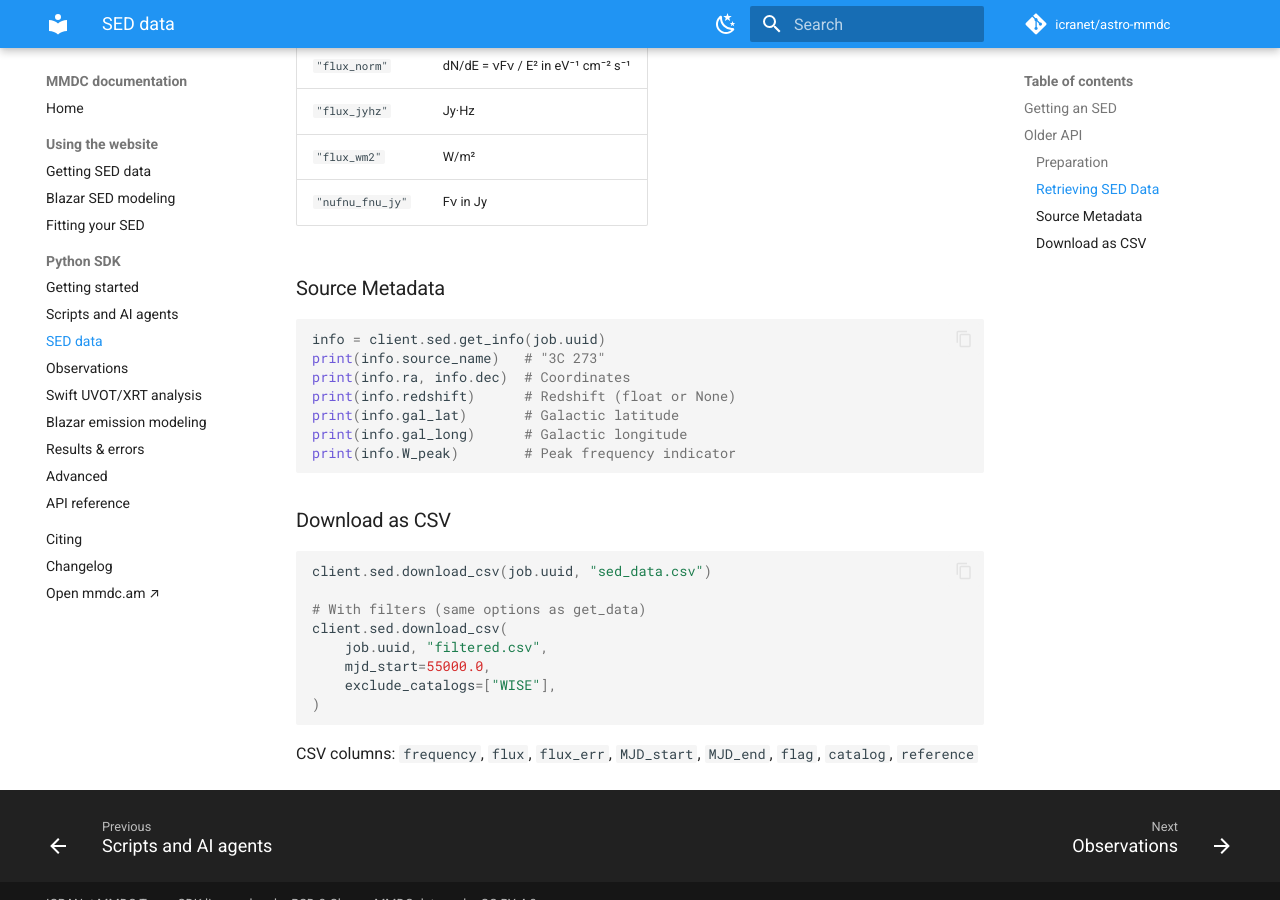
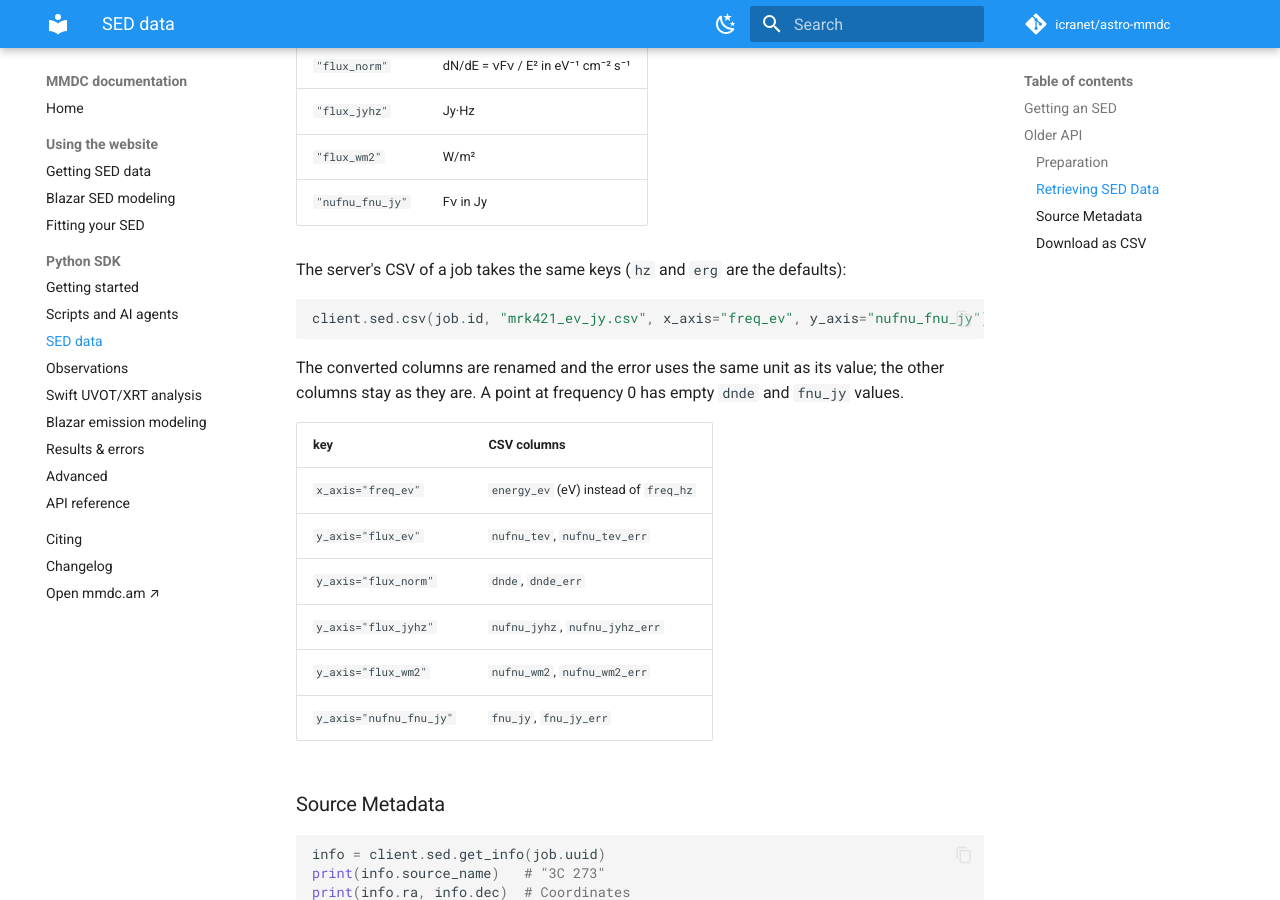
Before and after one commit to icranet/astro-mmdc, an MkDocs documentation site: the page built from docs/guides/sed.md, in a window 1280 px wide and 900 px high, scrolled down 3679 px. Built offline with MkDocs 1.6.1 and Material for MkDocs 9.7.7, drawn with Linux system fonts in a browser that asks for light colours; comment, search, counter and statistics services are not loaded.

Commit message:
sed.csv(): x_axis and y_axis for the server's CSV units (#26)
Passes the website's axis keys to GET /api/sed/<id>/?format=csv, only when given. Version 0.2.14.

````diff
--- a/docs/guides/sed.md
+++ b/docs/guides/sed.md
@@ -183,6 +183,24 @@ data = client.sed.get_data(
 | `"flux_wm2"` | W/m² |
 | `"nufnu_fnu_jy"` | Fν in Jy |
 
+The server's CSV of a job takes the same keys (`hz` and `erg` are the defaults):
+
+```python
+client.sed.csv(job.id, "mrk421_ev_jy.csv", x_axis="freq_ev", y_axis="nufnu_fnu_jy")
+```
+
+The converted columns are renamed and the error uses the same unit as its value; the other
+columns stay as they are. A point at frequency 0 has empty `dnde` and `fnu_jy` values.
+
+| key | CSV columns |
+|---|---|
+| `x_axis="freq_ev"` | `energy_ev` (eV) instead of `freq_hz` |
+| `y_axis="flux_ev"` | `nufnu_tev`, `nufnu_tev_err` |
+| `y_axis="flux_norm"` | `dnde`, `dnde_err` |
+| `y_axis="flux_jyhz"` | `nufnu_jyhz`, `nufnu_jyhz_err` |
+| `y_axis="flux_wm2"` | `nufnu_wm2`, `nufnu_wm2_err` |
+| `y_axis="nufnu_fnu_jy"` | `fnu_jy`, `fnu_jy_err` |
+
 ### Source Metadata
 
 ```python
````
Also changed, not shown: docs/changelog.md (+4 -0 lines), 2 other files.
